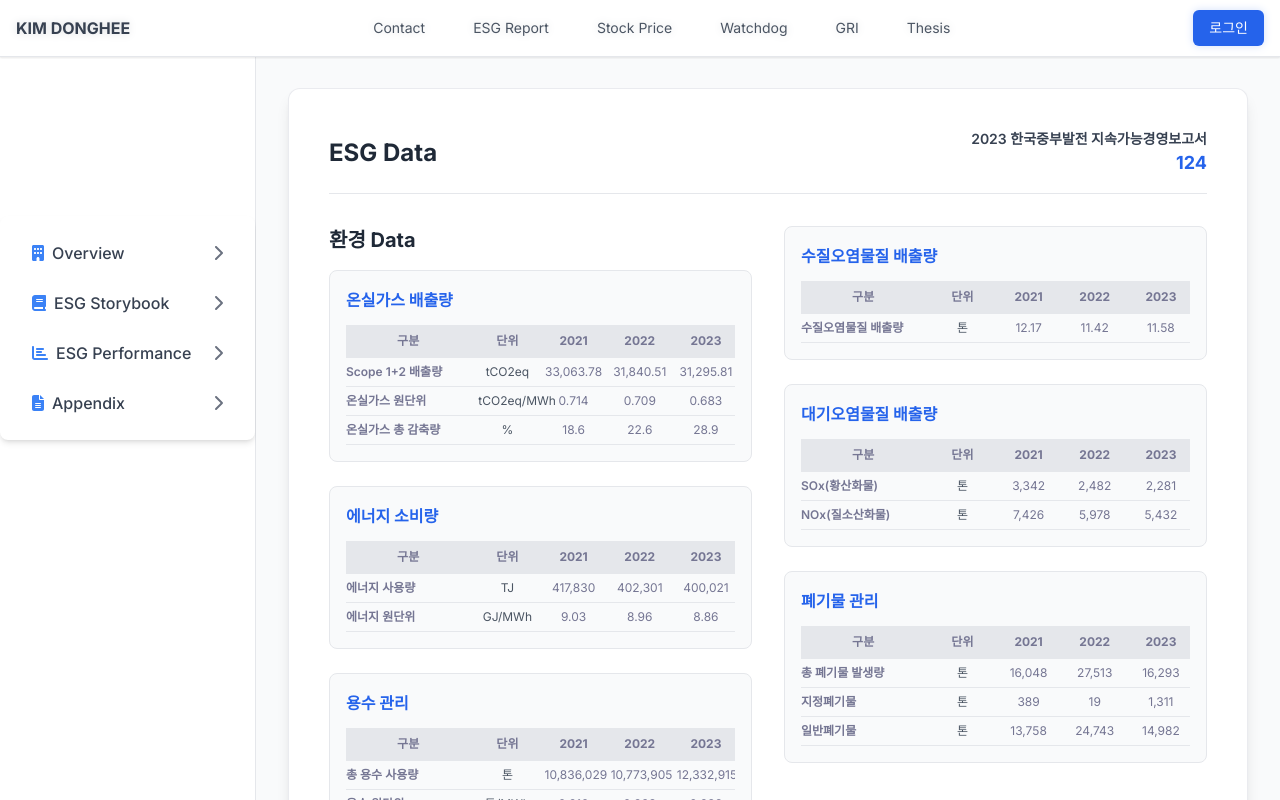
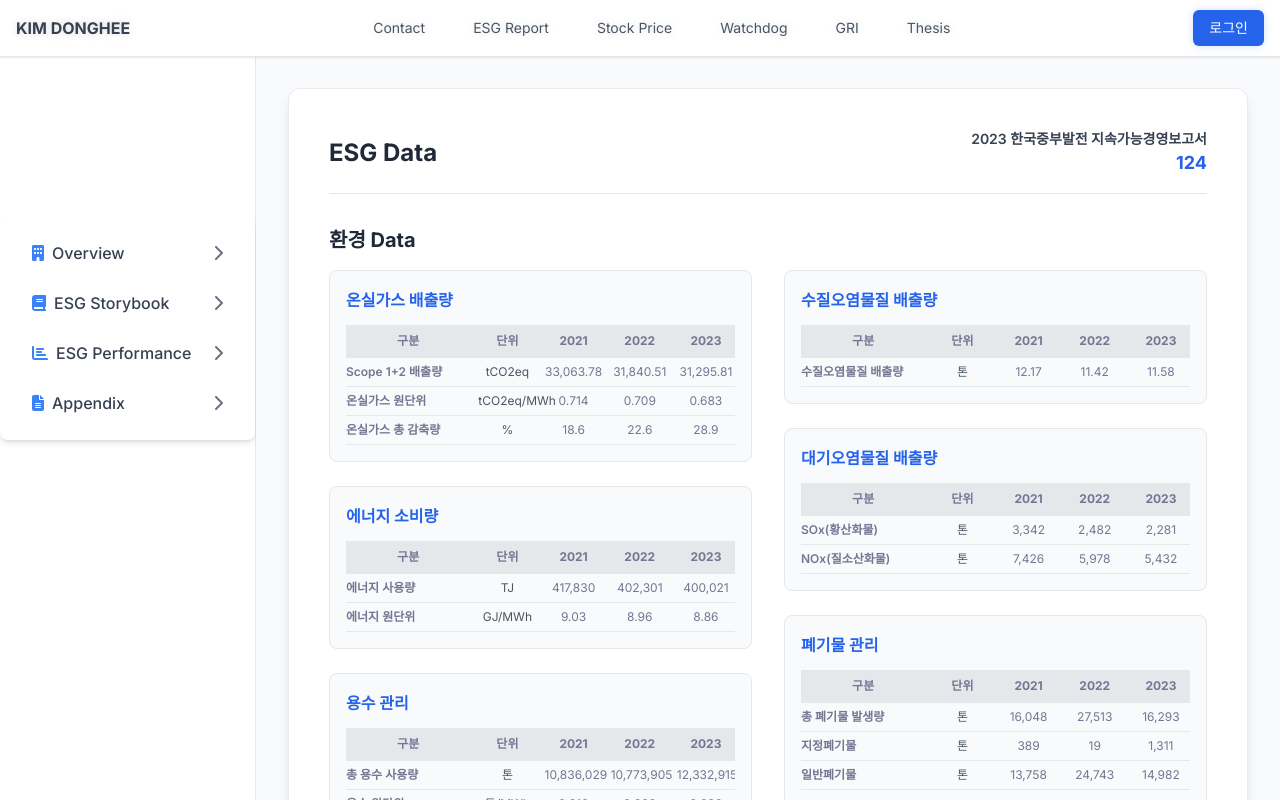
Before and after one commit to kimdongheecom/aws5, a Next.js app in the folder frontend/: page /appendix/esg-data in a window 1280 px wide. Shown: the top 800 px of the page. Built offline with nearby package versions, Linux system fonts and the light colour scheme; no server answers.

Commit message:
250721 01:07  esg-report frontend 하드 코딩 수정

```diff
--- a/frontend/src/app/appendix/esg-data/page.tsx
+++ b/frontend/src/app/appendix/esg-data/page.tsx
@@ -15,12 +15,10 @@
     <div className="bg-gray-50 p-4 rounded-lg border">
         <h3 className="font-bold text-md text-blue-600 mb-3">{title}</h3>
         <div className="overflow-x-auto">
-            {/* grid-cols-5를 grid-cols-6으로 수정하여 열 개수를 맞춥니다. */}
             <div className="grid grid-cols-6 gap-2 py-2 border-b bg-gray-200 font-bold text-xs text-center">
                 {headers.map((header, index) => <div key={index} className={header === '구분' ? 'col-span-2' : 'col-span-1'}>{header}</div>)}
             </div>
             {data.map((row, rowIndex) => (
-                // grid-cols-5를 grid-cols-6으로 수정하여 열 개수를 맞춥니다.
                 <div key={rowIndex} className="grid grid-cols-6 gap-2 py-1.5 border-b text-xs text-center items-center">
                     <div className="col-span-2 text-left font-semibold">{row.category}</div>
                     <div className="col-span-1 text-gray-600">{row.unit}</div>
@@ -74,12 +72,12 @@
         </header>
 
         {/* Main Content */}
-        <main className="flex-grow grid grid-cols-1 lg:grid-cols-2 gap-8">
+        <main className="flex-grow">
+            <InfoSection title="환경 Data">
+                <div className="grid grid-cols-1 lg:grid-cols-2 gap-8">
                     {/* Left Column */}
                     <div className="space-y-6">
-                <InfoSection title="환경 Data">
                         <DataTable title="온실가스 배출량" headers={['구분', '단위', '2021', '2022', '2023']} data={ghgData} />
-                </InfoSection>
                         <DataTable title="에너지 소비량" headers={['구분', '단위', '2021', '2022', '2023']} data={energyData} />
                         <DataTable title="용수 관리" headers={['구분', '단위', '2021', '2022', '2023']} data={waterData} />
                     </div>
@@ -90,6 +88,8 @@
                          <DataTable title="대기오염물질 배출량" headers={['구분', '단위', '2021', '2022', '2023']} data={airPollutionData} />
                          <DataTable title="폐기물 관리" headers={['구분', '단위', '2021', '2022', '2023']} data={wasteData} />
                     </div>
+                </div>
+            </InfoSection>
         </main>
 
         {/* 주석 영역 추가 */}
```
Lines whose indentation alone changed are shown as unchanged.
